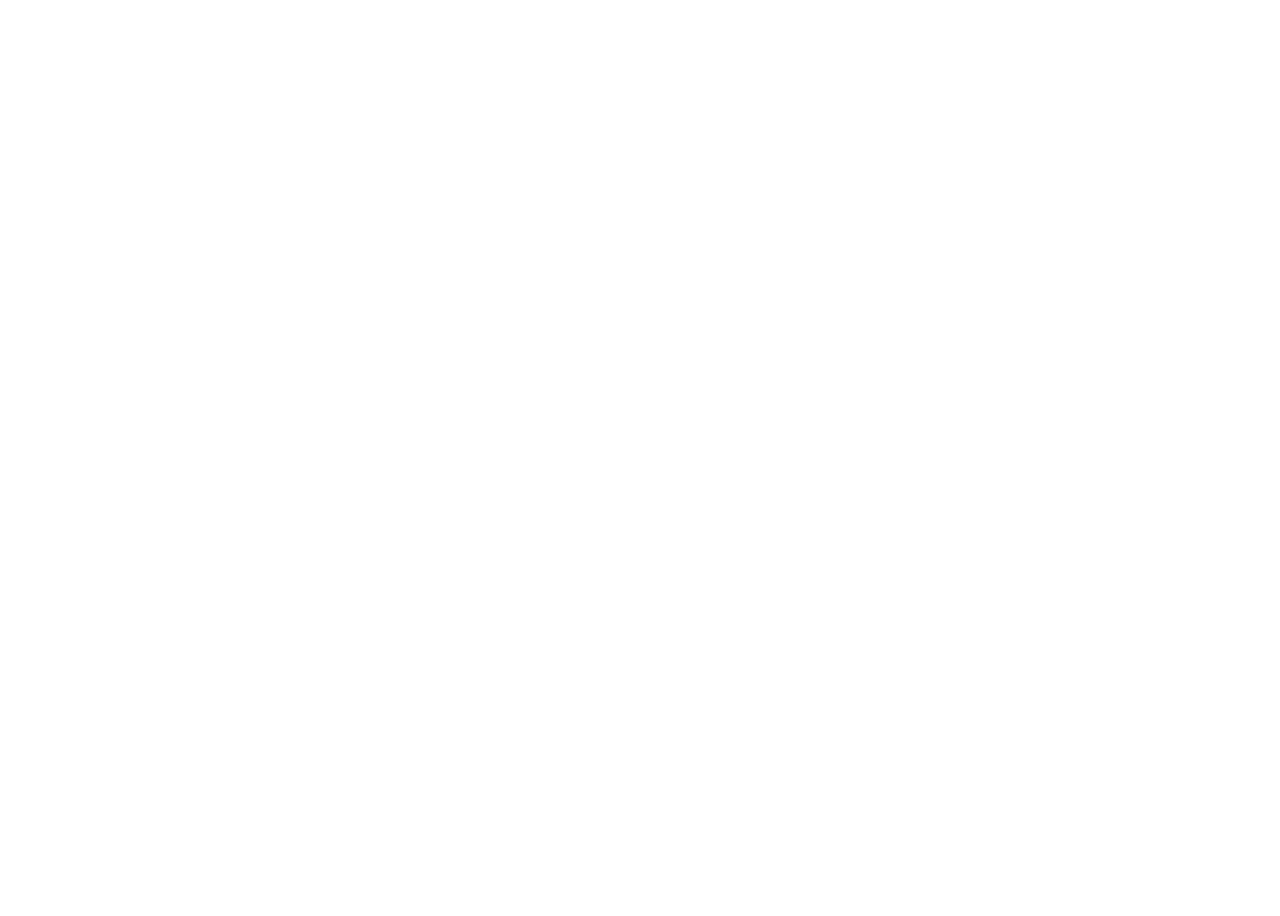
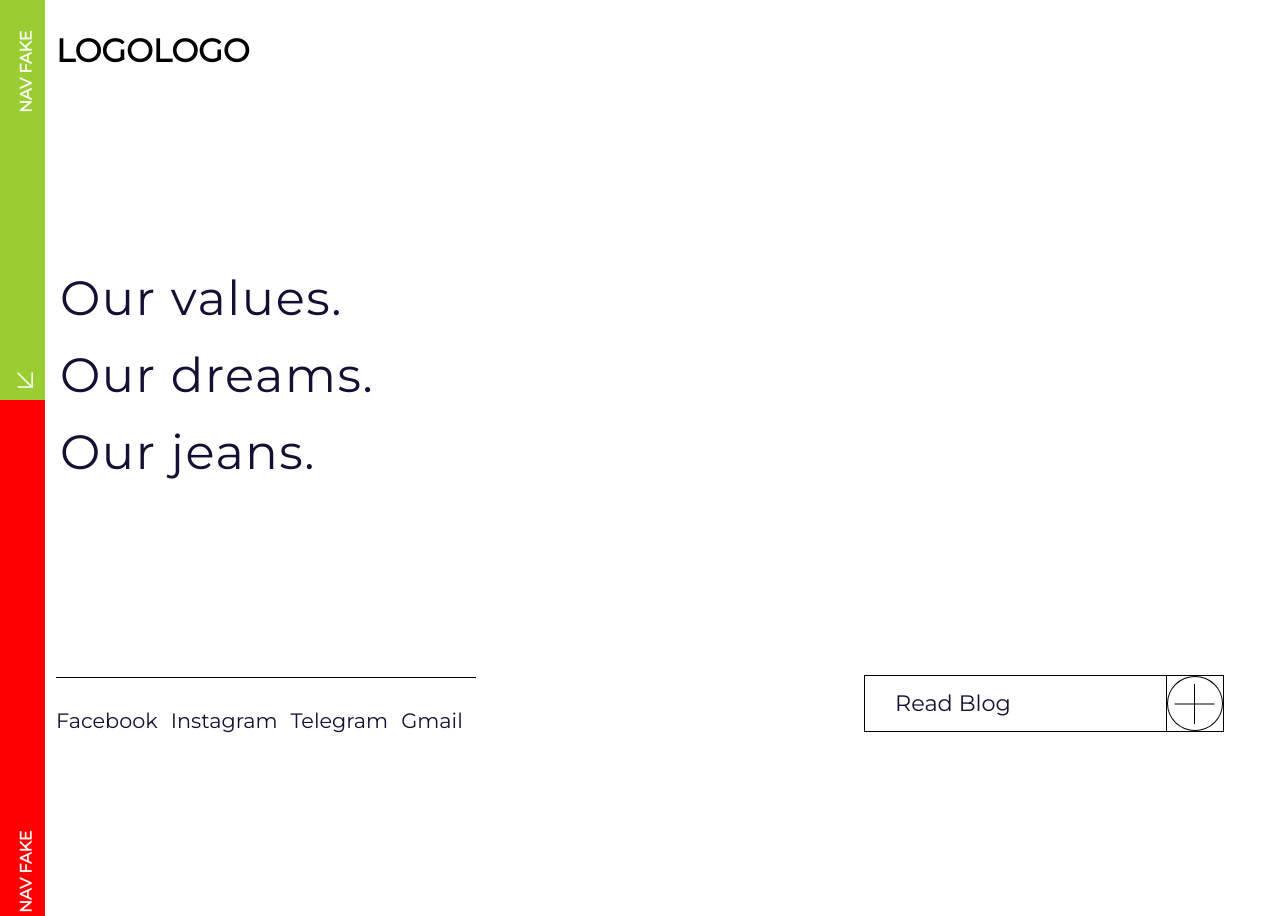
Before and after one commit to yulyasystem/100-days-of-code, a website built with webpack: page day 6/index.html in a window 1280 px wide. Shown: the top 916 px of the page. Before the commit the page ends 800 px from the top, so only its background shows below. Built offline with nearby package versions, Linux system fonts and the light colour scheme.

Commit message:
wtf Im doing

```diff
--- a/day 6/index.html
+++ b/day 6/index.html
@@ -4,14 +4,58 @@
     <meta charset="UTF-8">
     <meta name="viewport" content="width=device-width, initial-scale=1.0">
     <meta http-equiv="X-UA-Compatible" content="ie=edge">
+    <link href="https://fonts.googleapis.com/css?family=Montserrat&display=swap" rel="stylesheet">
     <link rel="stylesheet" href="style.css">
     <title>Markup</title>
 </head>
 <body>
     <div class="page-container">
         <div class="page-container__inner">
+            <div class="page-transitions current-page__wrapper">
+            <header class="container nav-header">
+                <h1>LOGOLOGO</h1>
+            </header>
+            <div class="nav-container">
+                <li class="nav-item"><a href="#"><span class="page-title">Our values.</span> </a></li>
+                <li class="nav-item"><a href="#"><span class="page-title">Our dreams.</span> </a></li>
+                <li class="nav-item"><a href="#"><span class="page-title">Our jeans.</span> </a></li>
+            </div>
+            <div class="footer-container">
+                 <footer class="container__down">
+                     <div class="inner-wrapper">
+                         <ul class="social-container">
+                             <li class="social-item"><a href="#">Facebook </a></li>
+                             <li class="social-item"><a href="#">Instagram </a></li>
+                             <li class="social-item"><a href="#">Telegram </a></li>
+                             <li class="social-item"><a href="#">Gmail </a></li>
+                         </ul>
+                         <a href="#" class="blog-container">
+                             <div class="read-blog">
+                                 <p>Read Blog</p>
+                             </div>
+                             <button class="plus-button">
 
+                             </button>
+
+                         </a>
+                     </div>
+                 </footer>
+            </div>
+
+
+            </div>
         </div>
+    </div>
+
+    <div class="page-container__fake">
+        <a href="#" class="top-left ">
+            <div class="arrow"></div>
+            <span class="text-fake"> NAV FAKE</span>
+        </a>
+        <a href="#" class="bottom-left fake">
+                <div class="arrow"></div>
+                <span class="text-fake"> NAV FAKE</span>
+            </a>
     </div>
 </body>
 </html>
--- a/day 6/style.css
+++ b/day 6/style.css
@@ -1,3 +1,15 @@
+body {
+    font-family: 'Montserrat', sans-serif;
+}
+
+html {
+    overflow: hidden;
+}
+
+* {
+    box-sizing: border-box;
+}
+
 .page-container {
     position: absolute;
     top: 0;
@@ -8,4 +20,235 @@
     overflow: hidden;
 }
 
-.page-container__inner {}
+.page-container__inner {
+    overflow-y: hidden;
+}
+
+.current-page__wrapper {
+    display: flex;
+    justify-content: flex-start;
+    align-items: center;
+    flex-direction: column;
+    z-index: 3;
+}
+
+.container {
+    width: calc(100%-10px);
+    position: relative;
+    top: 10px;
+    left: 0;
+    margin-bottom: 100px;
+    padding-left: 56px;
+    padding-right: 46px;
+    margin-left: 0;
+    margin-right: auto;
+}
+
+.nav-container {
+    position: absolute;
+    top: 0;
+    right: 0;
+    bottom: 70px;
+    left: 0;
+    display: flex;
+    flex-direction: column;
+    justify-content: center;
+    align-items: flex-start;
+}
+
+.nav-item {
+    text-decoration: none;
+
+}
+
+a {
+    color: rgb(21, 15, 51);
+    cursor: pointer;
+    text-decoration: none;
+}
+
+a:visited {
+    color: black;
+}
+
+.page-title {
+    padding-left: 60px;
+    display: block;
+    font-size: 3rem;
+    letter-spacing: 0.1rem;
+}
+
+.footer-container {
+    position: absolute;
+    left: 0;
+    width: 100%;
+    bottom: 0;
+    opacity: 1;
+}
+
+.container__down {
+    width: 100%;
+    margin-top: 80px;
+    padding: 0 15px;
+    display: flex;
+    flex-wrap: wrap;
+    margin-bottom: 10px;
+    font-size: 1.7rem;
+    border-top: 0;
+    margin-top: auto;
+    padding: 80px 56px 0;
+}
+
+.inner-wrapper {
+    width: 100%;
+    display: flex;
+    justify-content: space-between;
+    align-items: flex-start;
+    flex-direction: row;
+}
+
+ul {
+    list-style: none;
+}
+
+.social-container {
+    width: auto;
+    margin-right: 40px;
+    border-top: 1px solid black;
+    display: flex;
+    flex-direction: row;
+    align-items: center;
+    justify-content: flex-start;
+    padding: 30px 0;
+    margin-right: 20px;
+}
+
+.social-item {
+    text-decoration: none;
+    font-size: 1.3rem;
+    margin-right: 13px;
+}
+
+.social-item a::after {
+    content: " ";
+}
+
+.blog-container {
+    min-width: 360px;
+    height: 57px;
+    margin-top: 25px;
+    border: 1px solid black;
+    text-decoration: none;
+    display: flex;
+
+}
+
+.read-blog {
+    display: flex;
+    flex-wrap: nowrap;
+    flex-direction: column;
+    justify-content: center;
+    border-right: 1px solid black;
+    padding-left: 30px;
+    width: 100%;
+    height: 100%;
+    font-size: 1.4rem;
+
+}
+
+.plus-button {
+    background-color: transparent;
+    position: relative;
+    width: 56px;
+    height: 100%;
+    padding: 0;
+    margin: 0;
+    border: 1px solid black;
+    flex-shrink: 0;
+    cursor: pointer;
+    border-radius: 50%;
+    transition: transform 0.2s cubic-bezier(0.645, 0.045, 0.355, 1);
+}
+
+.plus-button::before,
+.plus-button::after {
+    position: absolute;
+    top: 7px;
+    left: 26px;
+    content: '';
+    height: 40px;
+    background-color: black;
+    width: 1px;
+}
+
+.plus-button::before {
+    transform: rotate(0deg);
+
+}
+
+.plus-button::after {
+    transform: rotate(90deg);
+
+}
+
+.top-left {
+    position: absolute;
+    top: 0;
+    bottom: 0;
+    right: 5px;
+    left: 5px;
+    z-index: 0;
+    background-color: yellowgreen;
+    transform: translate3d(-100%, -50%, 0);
+    right: 45px;
+    left: 45px;
+
+}
+
+
+.arrow {
+    position: absolute;
+    width: 16px;
+    height: 16px;
+    background-position: center;
+    background-size: contain;
+    background-repeat: no-repeat;
+    background-image: url('./img/arr.svg');
+    right: 15px;
+    bottom: 20px;
+    transform: rotate(90deg) translate3d(-2px, 2px, 0);
+
+}
+
+.arrow,
+.text-fake {
+    left: auto;
+    right: 20px;
+    z-index: 1;
+    transform: rotate(-90deg);
+    transform-origin: right center;
+    opacity: 1;
+
+}
+
+.text-fake {
+    display: block;
+    white-space: nowrap;
+    position: absolute;
+    font-weight: 600;
+    color: white;
+    bottom: calc(50% - 40px);
+}
+
+.bottom-left {
+    background-color: #ff0000;
+    position: absolute;
+    top: 0;
+    bottom: 0;
+    right: 5px;
+    left: 5px;
+    z-index: 0;
+    right: 45px;
+    left: 45px;
+    transform: translate3d(-100%, 50%, 0);
+}
```
Also changed, not shown: day 6/img/arr.svg (added).
